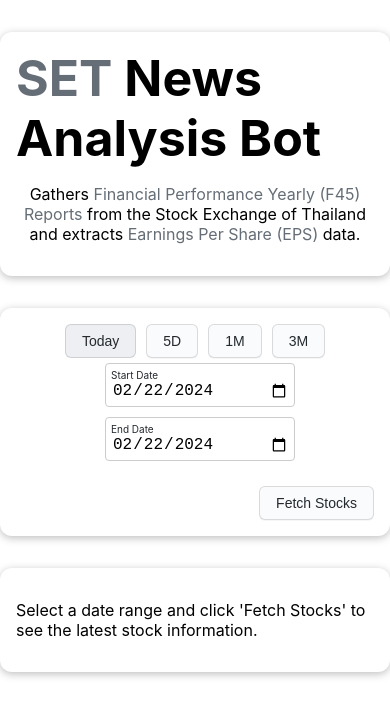
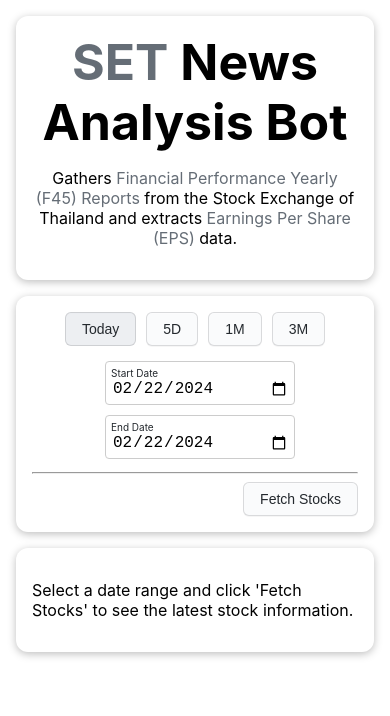
Before and after one commit to kurpau/SET-scraping-bot, a Vue app in the folder client/: page / in a window 390 px wide. Shown: the top 716 px of the page. Built offline with nearby package versions, Linux system fonts and the light colour scheme.

Commit message:
Add mobile responsiveness

```diff
--- a/client/src/components/DatePicker.vue
+++ b/client/src/components/DatePicker.vue
@@ -110,7 +110,7 @@ watch(
   display: flex;
   justify-content: space-between;
   align-items: center;
-  margin-bottom: 20px;
+  gap: 10px;
 }
 
 .period-buttons {
--- a/client/src/components/FilterControls.vue
+++ b/client/src/components/FilterControls.vue
@@ -124,4 +124,14 @@ watch([sorting, epsFilter, activeSearchTerm, onlyPositive, sortBy], emitFilterCh
   outline: none;
   border: 2px solid var(--color-accent-fg)
 }
+
+@media (max-width: 768px) {
+
+  .filters,
+  .sort,
+  .text-input {
+    flex-direction: column;
+    gap: 10px;
+  }
+}
 </style>
--- a/client/src/components/HeaderPanel.vue
+++ b/client/src/components/HeaderPanel.vue
@@ -1,10 +1,9 @@
 <template>
   <base-card>
-    <div class="container">
-      <date-picker @update-dates="handleDateUpdate"></date-picker>
-      <div class='fetch'>
-        <base-button id="fetch-button" @click="fetchStocks">Fetch Stocks</base-button>
-      </div>
+    <date-picker @update-dates="handleDateUpdate"></date-picker>
+    <hr>
+    <div class='fetch'>
+      <base-button id="fetch-button" @click="fetchStocks">Fetch Stocks</base-button>
     </div>
   </base-card>
 </template>
--- a/client/src/components/ProjectCard.vue
+++ b/client/src/components/ProjectCard.vue
@@ -25,6 +25,7 @@
 .container h1 {
   font-size: 50px;
   margin: 0;
+  text-align: center;
 }
 
 .container p {
--- a/client/src/components/StockItem.vue
+++ b/client/src/components/StockItem.vue
@@ -8,9 +8,8 @@
     </div>
     <hr />
     <div class="details">
-      <div data-label="Date">{{ parsedDate }}</div>
+      <div id='report-date' data-label="Date">{{ parsedDate }}</div>
       <div class="eps">
-        <div class="period">
         <div class="labeled">
           <p>Current</p>
           <span data-label="EPScurr">{{ stock.eps[0].toFixed(2) }}</span>
@@ -19,14 +18,11 @@
           <p>Previous</p>
           <span data-label="EPSprev">{{ stock.eps[1].toFixed(2) }}</span>
         </div>
-        </div>
-        <div class="change">
         <div class="labeled">
           <p>Growth</p>
           <div>
             <span :class="{ 'eps-green': epsChange > 0, 'eps-red': epsChange < 0 }">{{
               epsChange.toFixed(2) }}</span>
-            </div>
           </div>
         </div>
       </div>
@@ -68,8 +64,8 @@ const parsedDate = computed(() => {
   display: flex;
   flex-direction: row;
   justify-content: space-between;
+  text-align: center;
 }
-
 
 .details {
   display: flex;
@@ -87,8 +83,11 @@ const parsedDate = computed(() => {
 
 .eps {
   display: flex;
-  flex-direction: row;
   gap: 5rem;
+}
+
+#report-date {
+  text-align: center;
 }
 
 .period {
@@ -115,4 +114,14 @@ const parsedDate = computed(() => {
   display: flex;
   align-items: center;
 }
+
+@media (max-width: 600px) {
+
+  .header,
+  .details,
+  .eps {
+    flex-direction: column;
+    gap: 10px;
+  }
+}
 </style>
--- a/client/src/components/StockList.vue
+++ b/client/src/components/StockList.vue
@@ -42,7 +42,7 @@
 <script setup>
 import StockItem from "./StockItem.vue";
 import FilterControls from "./FilterControls.vue";
-import { reactive, computed, defineProps } from "vue";
+import { reactive, computed } from "vue";
 
 const props = defineProps({
   fetchedStocks: {
--- a/client/src/components/ui/BaseCard.vue
+++ b/client/src/components/ui/BaseCard.vue
@@ -12,4 +12,18 @@
   margin: 2rem auto;
   max-width: 40rem;
 }
+
+@media (max-width: 880px) {
+  .card {
+    margin: 1rem;
+  }
+}
+
+/* Responsive adjustments */
+@media (max-width: 600px) {
+  .card {
+    margin: 1rem;
+    max-width: 30rem;
+  }
+}
 </style>
```
Lines whose indentation alone changed are shown as unchanged.
